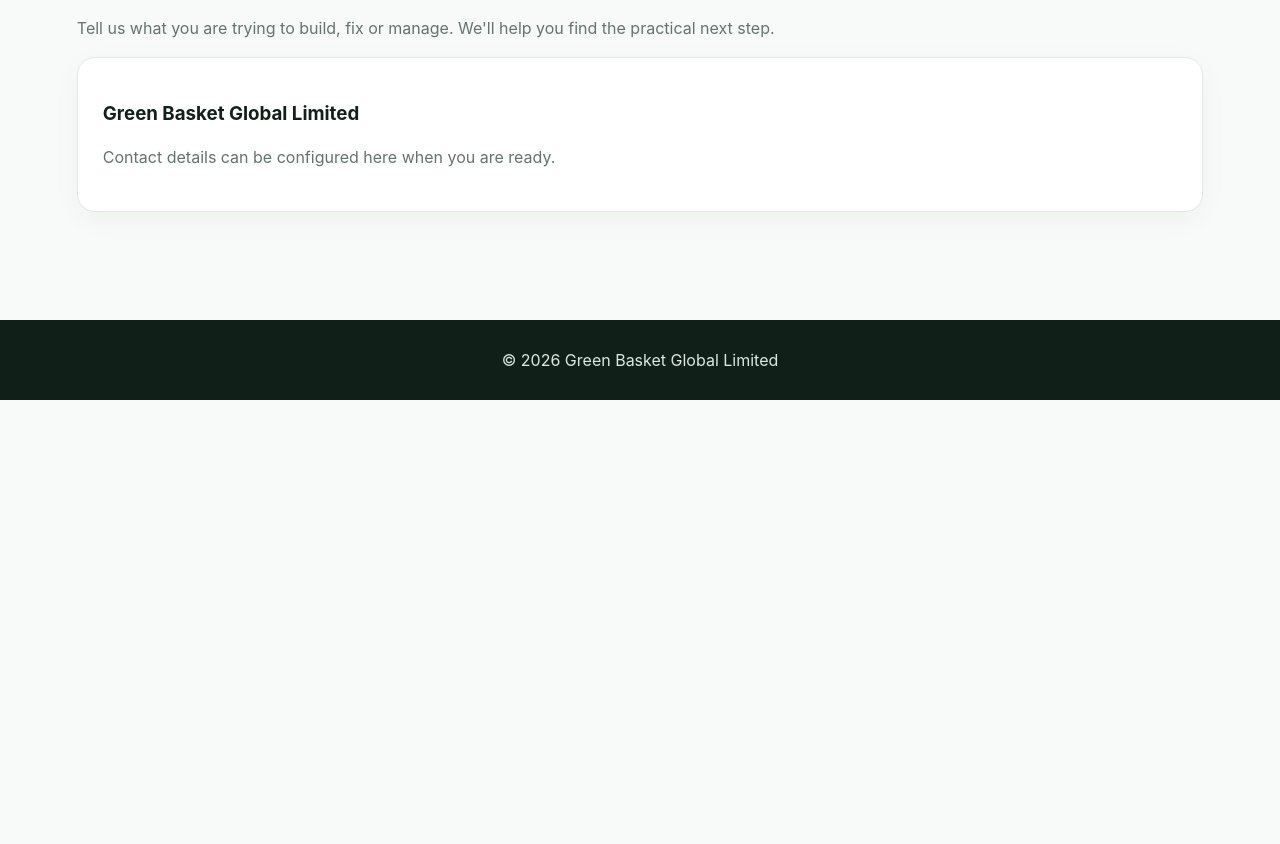
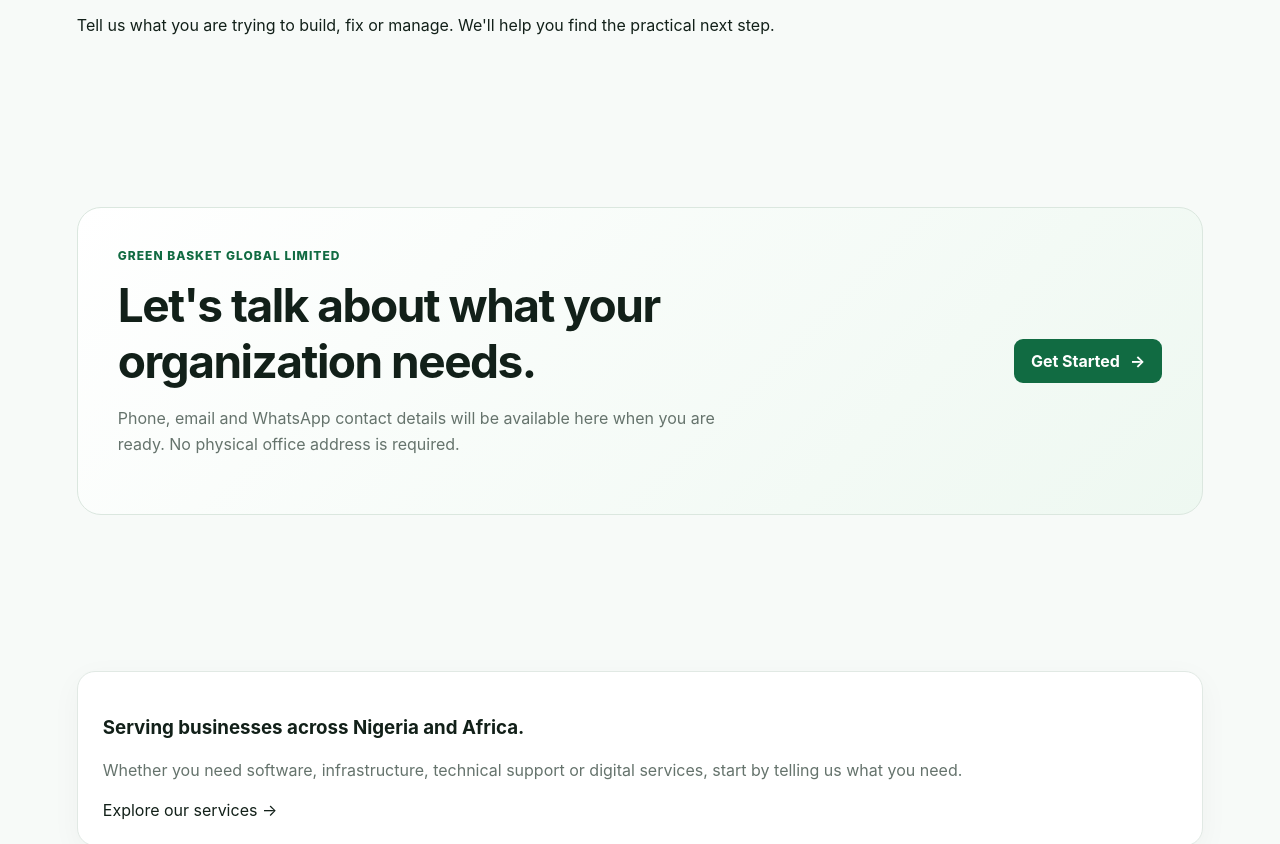
Before and after one commit to greenbasket-labs/GB-Global, a Next.js app: page /contact in a window 1280 px wide. Shown: the part 240-1084 px from the top of the page. Before the commit the page ends 800 px from the top, so only its background shows below. Built offline with nearby package versions, Linux system fonts and the light colour scheme.

Commit message:
feat: polish contact page

```diff
--- a/app/contact/page.tsx
+++ b/app/contact/page.tsx
@@ -1 +1,11 @@
-export default function Contact(){return <main className="page"><div className="pill">Contact</div><h1>Talk to Green Basket.</h1><p className="muted">Tell us what you are trying to build, fix or manage. We'll help you find the practical next step.</p><div className="card"><h3>Green Basket Global Limited</h3><p className="muted">Contact details can be configured here when you are ready.</p></div></main>}
+import Link from "next/link";
+
+export default function Contact() {
+  return (
+    <main>
+      <section className="page page-hero"><div className="pill">Contact</div><h1>Talk to Green Basket.</h1><p className="page-lead">Tell us what you are trying to build, fix or manage. We&apos;ll help you find the practical next step.</p></section>
+      <section className="section"><div className="closing-card"><div><div className="pill">Green Basket Global Limited</div><h2>Let&apos;s talk about what your organization needs.</h2><p className="muted">Phone, email and WhatsApp contact details will be available here when you are ready. No physical office address is required.</p></div><Link className="btn" href="/register">Get Started <span>→</span></Link></div></section>
+      <section className="section"><div className="card"><h3>Serving businesses across Nigeria and Africa.</h3><p className="muted">Whether you need software, infrastructure, technical support or digital services, start by telling us what you need.</p><Link href="/services">Explore our services <span>→</span></Link></div></section>
+    </main>
+  );
+}
```
